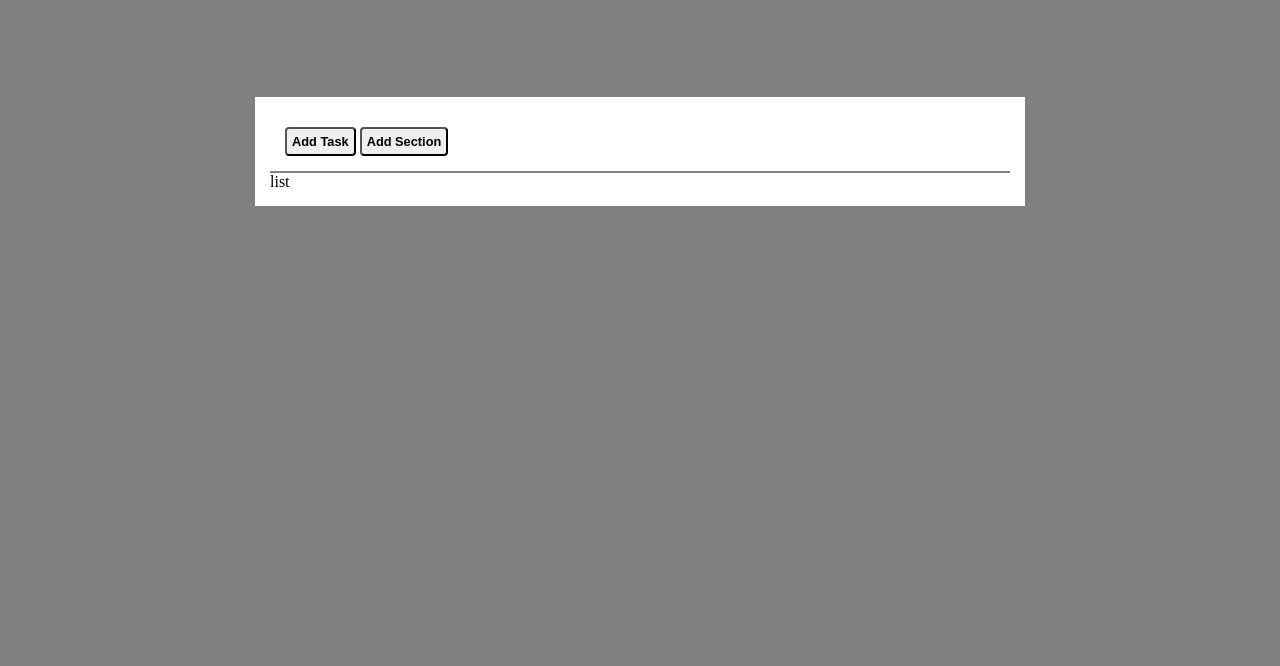
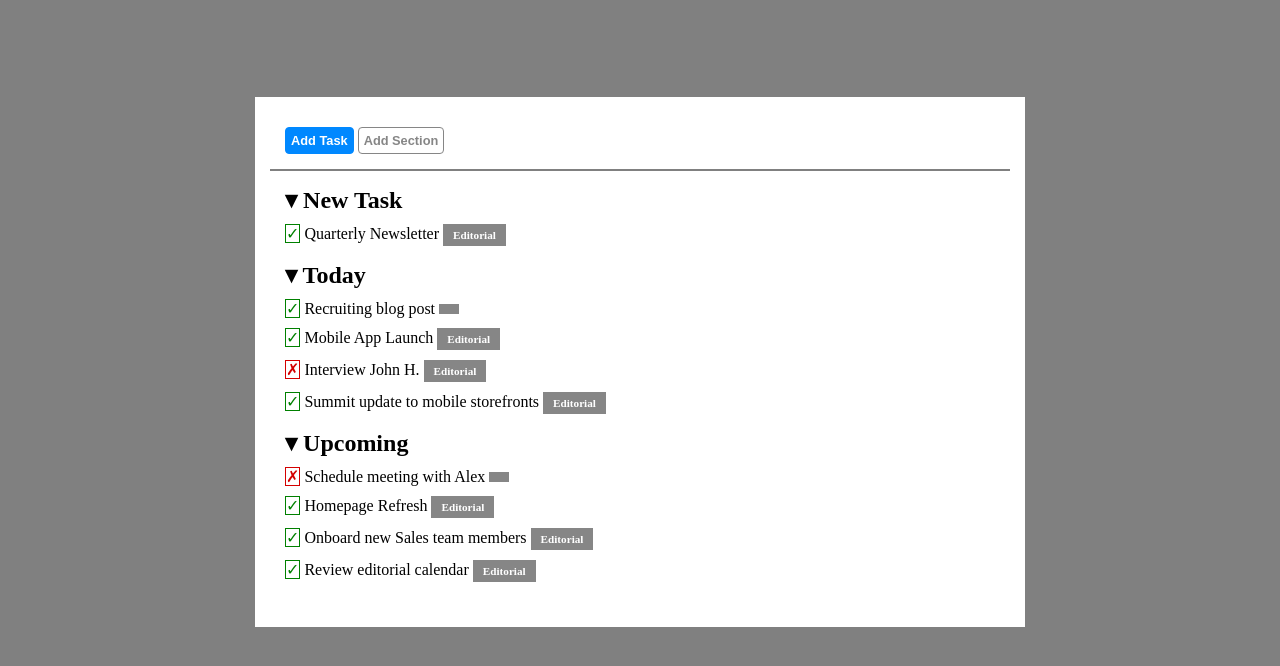
Before and after one commit to Giammo13/html-css-toboolist, a plain HTML site: page index.html in a window 1280 px wide. Shown: the part 84-750 px from the top of the page. Drawn offline with Linux system fonts and the light colour scheme.

Commit message:
Finished work

```diff
--- a/css/style.css
+++ b/css/style.css
@@ -22,11 +22,18 @@ body {background-color: gray;
   padding: 5px;
   font-size: .8rem;
   cursor: pointer;
+  border: 1px solid currentColor;
 }
 .btn.btn-primary{
-  background-color: blue;
+  background-color: rgb(0, 136, 255);
   color: white;
-  border: 1px solid transparent;
+  border: 1px solid rgb(0, 136, 255);
+
+}
+.btn.btn-secondary{
+  background-color: rgb(255, 255, 255);
+  color: #868686;
+  border: 1px solid  #868686;
 
 }
 /* #HEADER*/
@@ -49,7 +56,68 @@ display: inline-block;
   margin-top: 100px;
   padding: 15px ;
 }
+.card-body{
+  padding: 15px;
+}
 .card-header{
   padding: 15px;
   border-bottom: 2px solid gray;
 }
+/* #LISTS*/
+.todo-section{
+  margin-bottom: 15px;
+}
+.todo-list{
+  list-style-type: none;
+}
+.todo-list-title{
+  text-transform: capitalize;
+}
+.mark{
+  display: inline-block;
+  width: 20px;
+  height: 20px;
+  border-radius: 50%;
+  text-align: center;
+  line-height: 20px;
+
+}
+.mark-mark-fail{
+  border: 1px solid rgb(212, 0, 0);
+  color: rgb(212, 0, 0)
+}
+.mark-mark-success{
+  border: 1px solid green;
+  color: green
+}
+.todo-list-item{
+  margin: 10px 0;
+}
+/* #LABELS*/
+.label{
+  display: inline-block;
+  padding: 5px 10px;
+  font-size: .7rem;
+  font-weight: bold;
+  background-color: #868686;
+  color: white;
+  border: 10px;
+}
+label.editorial{
+  background-color: #44aae9;
+}
+label.goals{
+background-color: #9b71e3;
+}
+label.recruiting{
+  background-color: #63bfa8;
+}
+label.mobile{
+  background-color: #f19d32;
+}
+label.sales{
+  background-color: #d762a0;
+}
+label.website{
+  background-color: #b0c925;
+}
--- a/index.html
+++ b/index.html
@@ -16,11 +16,77 @@
         <div class="container">
             <div class="card">
                 <div class="card-header">
-                <button class="btn">Add Task</button>
-                <button class="btn">Add Section</button>
+                <button class="btn btn-primary">Add Task</button>
+                <button class="btn btn-secondary">Add Section</button>
                 </div>
              <div class="card-body">
-              list
+                <section class="todo-section">
+                <h2 class="todo-list-title">
+                    &blacktriangledown;
+                    New task</h2>
+                <ul class="todo-list">
+                <li class="todo-list-item">
+                 <span class="mark-mark-success">&check;</span>
+                Quarterly Newsletter
+                <span class="label editorial"> Editorial </span>
+                </li>
+                </ul>
+                </section>
+                <section class="todo-section">
+                    <h2 class="todo-list-title">&blacktriangledown;
+                         Today</h2>
+                    <ul class="todo-list">
+                    <li class="todo-list-item">
+                     <span class="mark-mark-success">&check;</span>
+                    Recruiting blog post
+                    <span class="label"> </span>
+                    </li>
+                    <li class="todo-list-item">
+                        <span class="mark-mark-success">&check;</span>
+                       Mobile App Launch
+                       <span class="label"> Editorial </span>
+                       </li>
+                       <li class="todo-list-item">
+                        <span class="mark-mark-fail">&cross;</span>
+                      Interview John H.
+                       <span class="label"> Editorial </span>
+                       </li>
+                       <li class="todo-list-item">
+                        <span class="mark-mark-success">&check;</span>
+                       Summit update to mobile storefronts
+                       <span class="label"> Editorial </span>
+                       </li>
+                    </ul>
+                    </section>
+                    <section class="todo-section">
+                        <h2 class="todo-list-title">
+                            &blacktriangledown;
+                            Upcoming</h2>
+                        <ul class="todo-list">
+
+                        <li class="todo-list-item">
+                         <span class="mark-mark-fail">&cross;</span>
+                        Schedule meeting with Alex
+                        <span class="label"> </span>
+                        </li>
+                        <li class="todo-list-item">
+                            <span class="mark-mark-success">&check;</span>
+                           Homepage Refresh
+                           <span class="label"> Editorial </span>
+                           </li>
+                           <li class="todo-list-item">
+                            <span class="mark-mark-success">&check;</span>
+                            Onboard new Sales team members
+                           <span class="label"> Editorial </span>
+                           </li>
+                           <li class="todo-list-item">
+                            <span class="mark-mark-success">&check;</span>
+                           Review editorial calendar
+                           <span class="label"> Editorial </span>
+                           </li>
+
+                        </ul>
+                        </section>
              </div>
             </div>
         </div>
```
